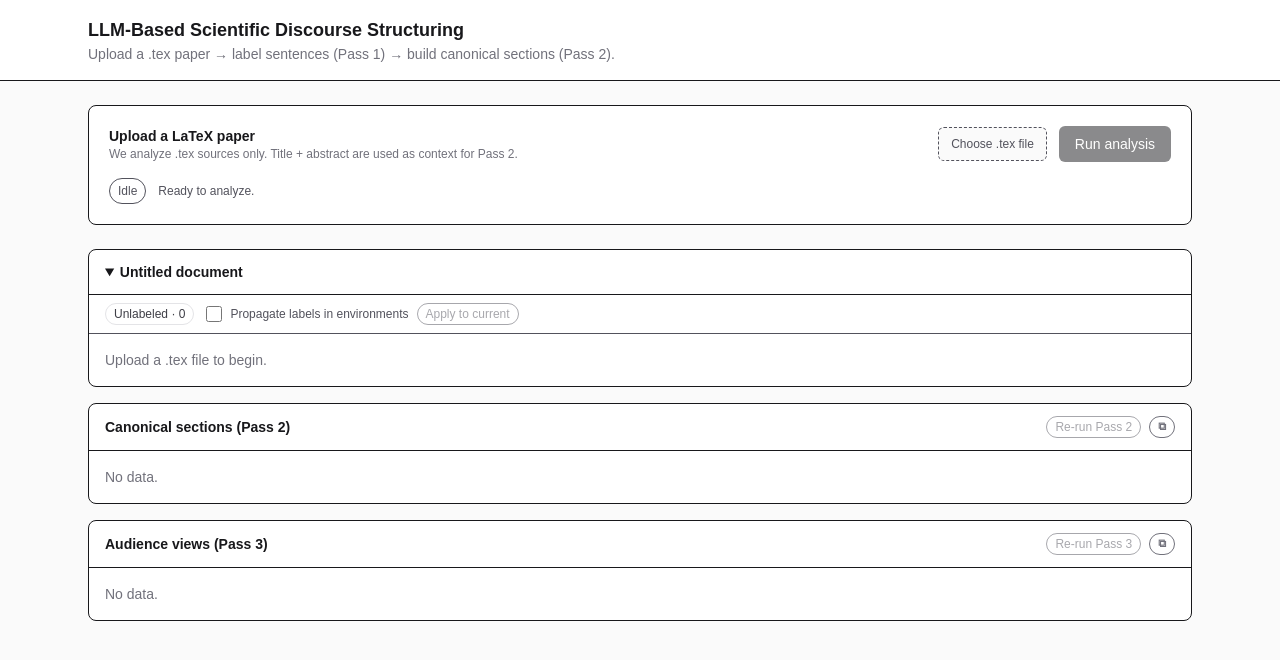
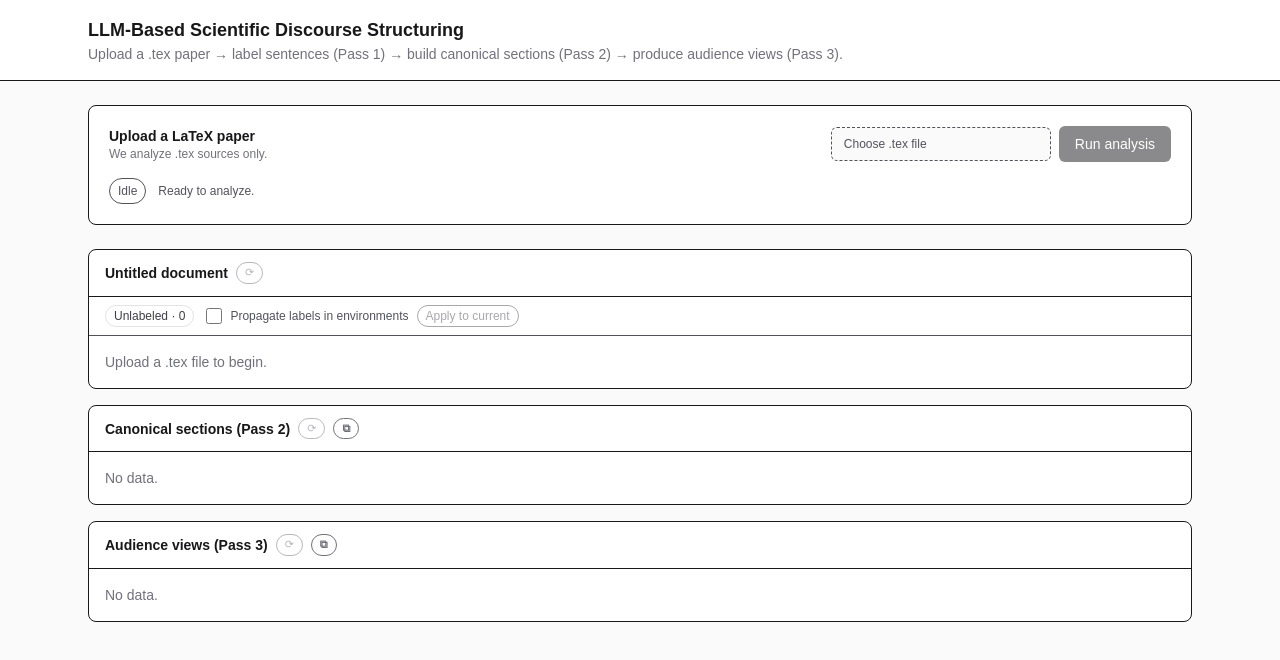
Before and after one commit to dsleo/projections, a Next.js app: page / in a window 1280 px wide. Shown: the top 660 px of the page. Built offline with nearby package versions, Linux system fonts and the light colour scheme.

Commit message:
alignment

```diff
--- a/src/app/page.tsx
+++ b/src/app/page.tsx
@@ -62,6 +62,10 @@ function LabelPill({ label }: { label: DiscourseLabel }) {
   );
 }
 
+let katexRenderPromise:
+  | Promise<{ default: (el: HTMLElement, options: Record<string, unknown>) => void }>
+  | null = null;
+
 function MathText({ text, className }: { text: string; className?: string }) {
   const ref = useRef<HTMLDivElement | null>(null);
 
@@ -69,7 +73,10 @@ function MathText({ text, className }: { text: string; className?: string }) {
     if (!ref.current) return;
     ref.current.textContent = text;
     let cancelled = false;
-    import('katex/contrib/auto-render').then(({ default: renderMathInElement }) => {
+    if (!katexRenderPromise) {
+      katexRenderPromise = import('katex/contrib/auto-render');
+    }
+    katexRenderPromise.then(({ default: renderMathInElement }) => {
       if (cancelled || !ref.current) return;
       renderMathInElement(ref.current, {
         delimiters: [
@@ -618,6 +625,7 @@ export default function Home() {
     const ids = collectAudienceSentenceIds();
     const byId = new Map(result.sentences.map((s) => [s.id, s.text]));
     const abstract = result.abstract?.trim();
+    const sortedIds = Array.from(ids).sort((a, b) => a - b);
     return (
       <div className="mt-3 rounded-md border bg-zinc-50 p-3 text-sm leading-6 whitespace-pre-wrap">
         {abstract ? (
@@ -628,15 +636,26 @@ export default function Home() {
             {'\n\n'}
           </>
         ) : null}
-        {ids.length === 0 ? (
+        {sortedIds.length === 0 ? (
           <div className="text-xs text-zinc-500">No supporting sentences found.</div>
         ) : (
-          ids.map((id, idx) => (
-            <span key={`aud-text-${id}-${idx}`}>
-              {byId.get(id) ?? ''}
-              {idx < ids.length - 1 ? '\n' : ''}
-            </span>
-          ))
+          sortedIds.map((id, idx) => {
+            const prevId = idx > 0 ? sortedIds[idx - 1] : null;
+            const showGap = prevId !== null && id !== prevId + 1;
+            return (
+              <span key={`aud-text-${id}-${idx}`}>
+                {showGap && (
+                  <>
+                    {'\n'}
+                    <span className="text-xs text-zinc-400">⋯ gap</span>
+                    {'\n'}
+                  </>
+                )}
+                {byId.get(id) ?? ''}
+                {idx < sortedIds.length - 1 ? '\n' : ''}
+              </span>
+            );
+          })
         )}
       </div>
     );
@@ -660,7 +679,8 @@ export default function Home() {
           <div>
             <h1 className="text-lg font-semibold">LLM-Based Scientific Discourse Structuring</h1>
             <p className="text-sm text-zinc-500">
-              Upload a .tex paper → label sentences (Pass 1) → build canonical sections (Pass 2).
+              Upload a .tex paper → label sentences (Pass 1) → build canonical sections (Pass 2) →
+              produce audience views (Pass 3).
             </p>
           </div>
           <div className="flex items-center gap-2">
@@ -678,23 +698,21 @@ export default function Home() {
 
       <main className="mx-auto grid max-w-6xl grid-cols-12 gap-6 px-6 py-6">
         <section className="col-span-12 rounded-lg border bg-white p-5">
-          <div className="flex flex-col gap-4 md:flex-row md:items-center md:justify-between">
+          <div className="grid gap-4 md:grid-cols-[1fr_auto] md:items-center">
             <div>
               <h2 className="text-sm font-semibold">Upload a LaTeX paper</h2>
-              <p className="text-xs text-zinc-500">
-                We analyze .tex sources only. Title + abstract are used as context for Pass 2.
-              </p>
+              <p className="text-xs text-zinc-500">We analyze .tex sources only.</p>
             </div>
 
-            <div className="flex flex-wrap items-center gap-3">
-              <label className="cursor-pointer rounded-md border border-dashed bg-zinc-50 px-3 py-2 text-xs text-zinc-600 hover:bg-white">
+            <div className="flex w-full flex-wrap items-center justify-center gap-2">
+              <label className="flex min-w-[220px] max-w-[360px] cursor-pointer items-center gap-2 rounded-md border border-dashed bg-zinc-50 px-3 py-2 text-xs text-zinc-600 hover:bg-white">
                 <input
                   type="file"
                   accept=".tex"
                   className="hidden"
                   onChange={(e) => setFile(e.target.files?.[0] ?? null)}
                 />
-                {file ? file.name : 'Choose .tex file'}
+                <span className="truncate">{file ? file.name : 'Choose .tex file'}</span>
               </label>
               <button
                 className="rounded-md bg-zinc-900 px-4 py-2 text-sm font-medium text-white disabled:opacity-50"
@@ -731,8 +749,24 @@ export default function Home() {
 
         <section className="col-span-12 flex flex-col gap-4">
           <details ref={textDetailsRef} className="rounded-lg border bg-white" open>
-            <summary className="cursor-pointer border-b px-4 py-3 text-sm font-semibold">
-              {documentTitle}
+            <summary className="list-none cursor-pointer border-b px-4 py-3 text-sm font-semibold [&::-webkit-details-marker]:hidden">
+              <span className="inline-flex items-center gap-2">
+                <span>{documentTitle}</span>
+                <button
+                  className="rounded-full border px-2 py-0.5 text-[11px] font-normal text-zinc-500 hover:bg-zinc-100 disabled:opacity-50"
+                  type="button"
+                  onClick={(e) => {
+                    e.preventDefault();
+                    e.stopPropagation();
+                    onAnalyze();
+                  }}
+                  disabled={!file || status.kind === 'uploading' || status.kind === 'analyzing'}
+                  aria-label="Re-run Pass 1"
+                  title="Re-run Pass 1"
+                >
+                  ⟳
+                </button>
+              </span>
             </summary>
             <div className="border-b px-4 py-2 text-xs text-zinc-600 flex flex-wrap items-center gap-2">
               <button
@@ -907,11 +941,11 @@ export default function Home() {
           </details>
 
           <details ref={canonicalDetailsRef} className="rounded-lg border bg-white" open>
-            <summary className="flex cursor-pointer items-center justify-between border-b px-4 py-3 text-sm font-semibold">
-              <span>Canonical sections (Pass 2)</span>
-              <div className="flex items-center gap-2">
+            <summary className="flex cursor-pointer items-center border-b px-4 py-3 text-sm font-semibold">
+              <span className="inline-flex items-center gap-2">
+                <span>Canonical sections (Pass 2)</span>
                 <button
-                  className="rounded-full border px-2 py-0.5 text-xs font-normal text-zinc-600 hover:bg-zinc-50 disabled:opacity-50"
+                  className="rounded-full border px-2 py-0.5 text-[11px] font-normal text-zinc-500 hover:bg-zinc-100 disabled:opacity-50"
                   type="button"
                   onClick={(e) => {
                     e.preventDefault();
@@ -919,8 +953,10 @@ export default function Home() {
                     rerunPass2Only();
                   }}
                   disabled={!result || status.kind === 'analyzing' || status.kind === 'uploading'}
+                  aria-label="Re-run Pass 2"
+                  title="Re-run Pass 2"
                 >
-                  Re-run Pass 2
+                  ⟳
                 </button>
                 <button
                   className="rounded-full border px-2 py-0.5 text-[11px] text-zinc-500 hover:bg-zinc-100"
@@ -936,7 +972,7 @@ export default function Home() {
                 >
                   ⧉
                 </button>
-              </div>
+              </span>
             </summary>
 
             <div className="grid grid-cols-1 gap-4 p-4">
@@ -1423,11 +1459,11 @@ export default function Home() {
           </details>
 
           <details className="rounded-lg border bg-white" open>
-            <summary className="flex cursor-pointer items-center justify-between border-b px-4 py-3 text-sm font-semibold">
-              <span>Audience views (Pass 3)</span>
-              <div className="flex items-center gap-2">
+            <summary className="flex cursor-pointer items-center border-b px-4 py-3 text-sm font-semibold">
+              <span className="inline-flex items-center gap-2">
+                <span>Audience views (Pass 3)</span>
                 <button
-                  className="rounded-full border px-2 py-0.5 text-xs font-normal text-zinc-600 hover:bg-zinc-50 disabled:opacity-50"
+                  className="rounded-full border px-2 py-0.5 text-[11px] font-normal text-zinc-500 hover:bg-zinc-100 disabled:opacity-50"
                   type="button"
                   onClick={(e) => {
                     e.preventDefault();
@@ -1435,8 +1471,10 @@ export default function Home() {
                     rerunPass3Only();
                   }}
                   disabled={!result || status.kind === 'analyzing' || status.kind === 'uploading'}
+                  aria-label="Re-run Pass 3"
+                  title="Re-run Pass 3"
                 >
-                  Re-run Pass 3
+                  ⟳
                 </button>
                 <button
                   className="rounded-full border px-2 py-0.5 text-[11px] text-zinc-500 hover:bg-zinc-100"
@@ -1454,7 +1492,7 @@ export default function Home() {
                 >
                   ⧉
                 </button>
-              </div>
+              </span>
             </summary>
             <div className="grid grid-cols-1 gap-4 p-4">
               {!result?.audience_views && <div className="text-sm text-zinc-500">No data.</div>}
@@ -1824,13 +1862,13 @@ export default function Home() {
                         </div>
                       </>
                     )}
-                    <details className="rounded-md border bg-white" open>
-                      <summary className="cursor-pointer px-3 py-2 text-xs font-semibold text-zinc-600">
-                        Supporting text
-                      </summary>
-                      {renderAudienceFullText()}
-                    </details>
                   </div>
+                  <details className="rounded-md border bg-white" open>
+                    <summary className="cursor-pointer px-3 py-2 text-xs font-semibold text-zinc-600">
+                      Supporting text
+                    </summary>
+                    {renderAudienceFullText()}
+                  </details>
                 </>
               )}
             </div>
```
